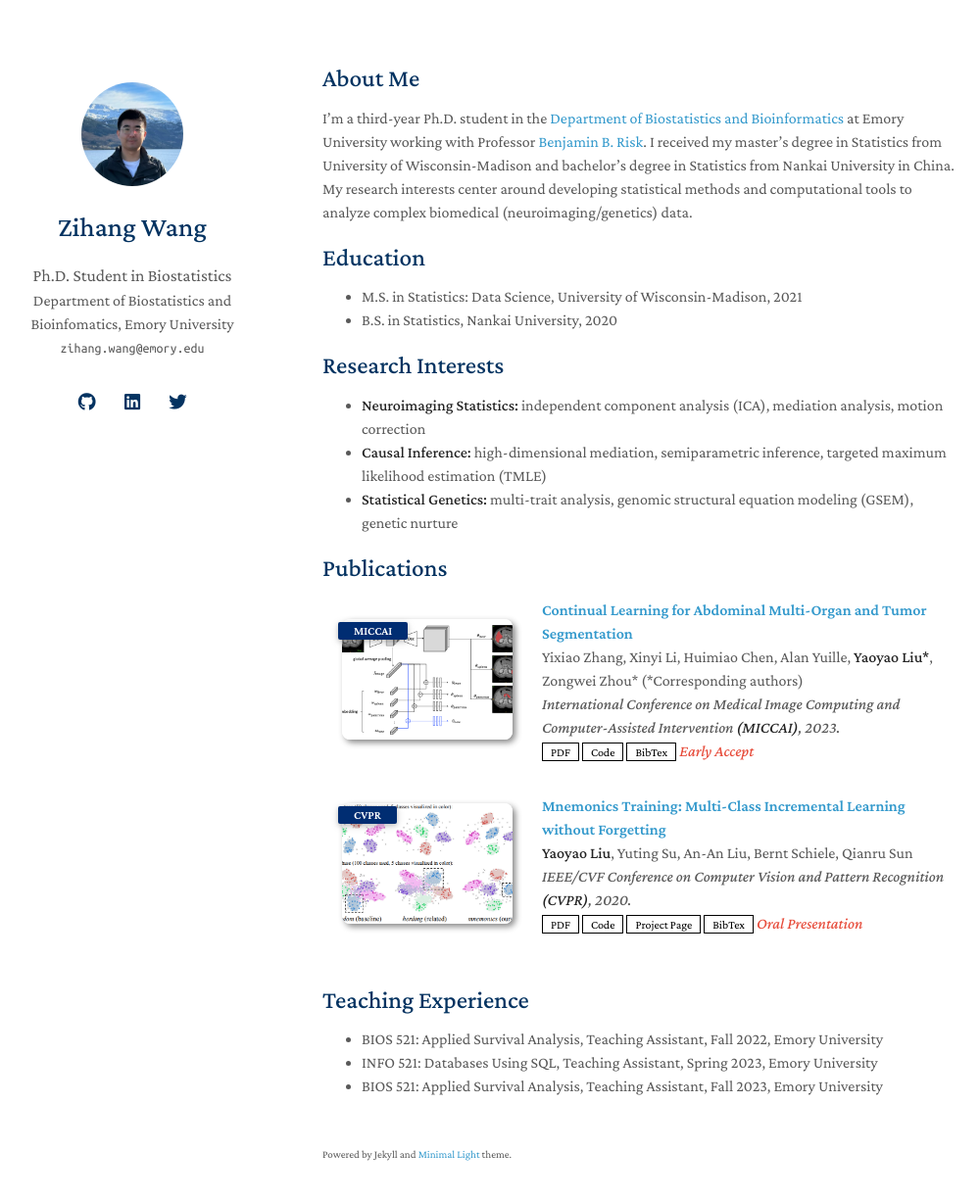
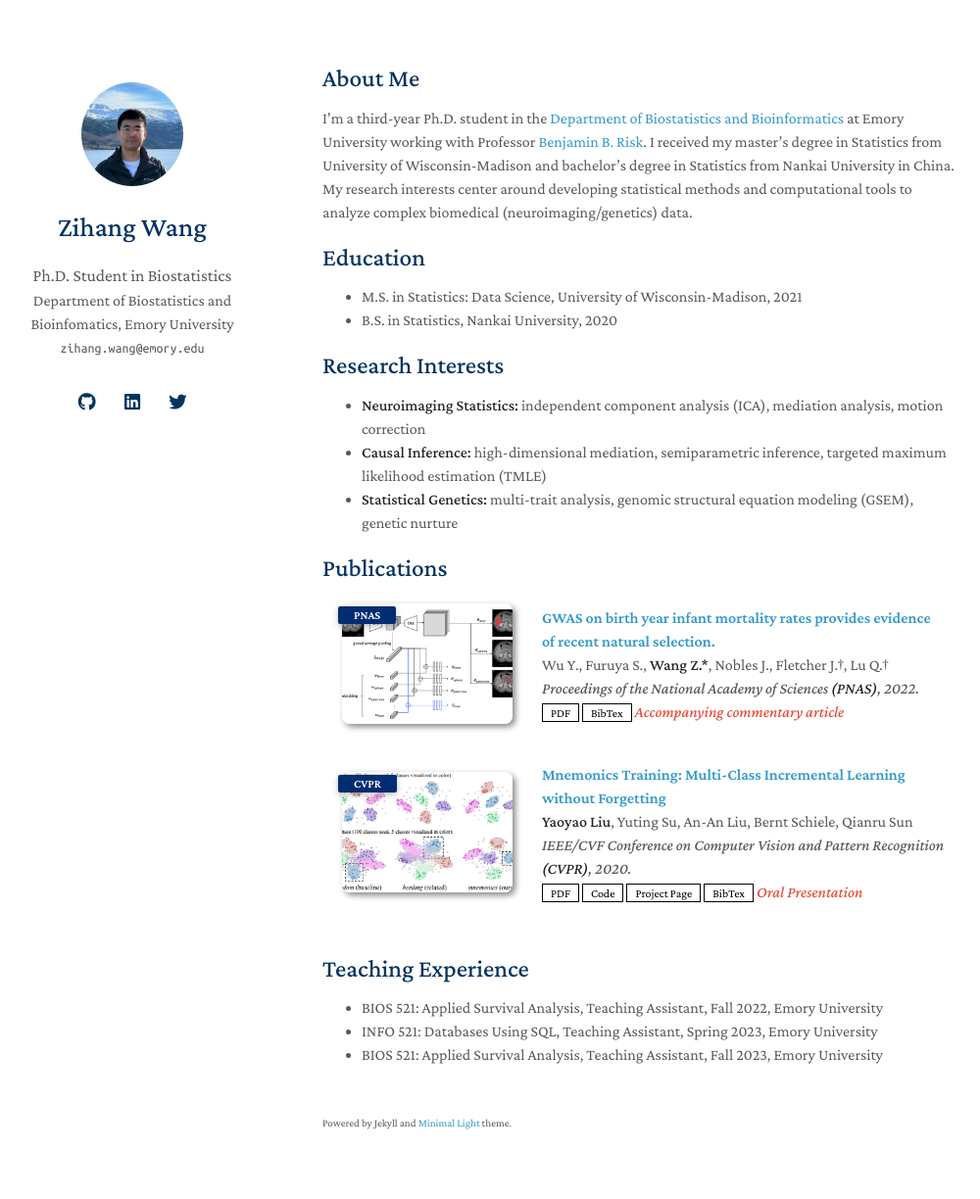
Before and after one commit to imzihangwang/imzihangwang.github.io, a Jekyll site: the page built from index.md, in a window 1280 px wide and 1259 px high. Shown: the top 1224 px of the window at 98% size, without its empty margins (141-1141 px from the left). Built offline with Jekyll 4.4.1, drawn with Linux system fonts in a browser that asks for light colours; nearby versions of some CDN libraries; a style sheet for code colours, icons or effects is not loaded; our own code applies the rules of GitHub Pages for plain Markdown files.

Commit message:
Update publications.yml

```diff
--- a/_data/publications.yml
+++ b/_data/publications.yml
@@ -1,14 +1,13 @@
 main:
 
-  - title: Continual Learning for Abdominal Multi-Organ and Tumor Segmentation
-    authors: Yixiao Zhang, Xinyi Li, Huimiao Chen, Alan Yuille, <strong>Yaoyao Liu*</strong>, Zongwei Zhou* (*Corresponding authors)
-    conference_short: MICCAI
-    conference: International Conference on Medical Image Computing and Computer-Assisted Intervention <strong>(MICCAI)</strong>, 2023.
-    pdf: https://arxiv.org/pdf/2306.00988.pdf
-    code: https://github.com/MrGiovanni/ContinualLearning
+  - title: GWAS on birth year infant mortality rates provides evidence of recent natural selection.
+    authors: Wu Y., Furuya S., <strong>Wang Z.*</strong>, Nobles J., Fletcher J.†, Lu Q.†
+    conference_short: PNAS
+    conference: Proceedings of the National Academy of Sciences <strong>(PNAS)</strong>, 2022.
+    pdf: https://www.pnas.org/doi/epdf/10.1073/pnas.2117312119
     bibtex: https://bib.yliu.me/MICCAI23.txt
     image: ./assets/img/teaser_example_2.png
-    notes: Early Accept
+    notes: Accompanying commentary article
 
   - title: "Mnemonics Training: Multi-Class Incremental Learning without Forgetting"
     authors: <strong>Yaoyao Liu</strong>, Yuting Su, An-An Liu, Bernt Schiele, Qianru Sun
```
